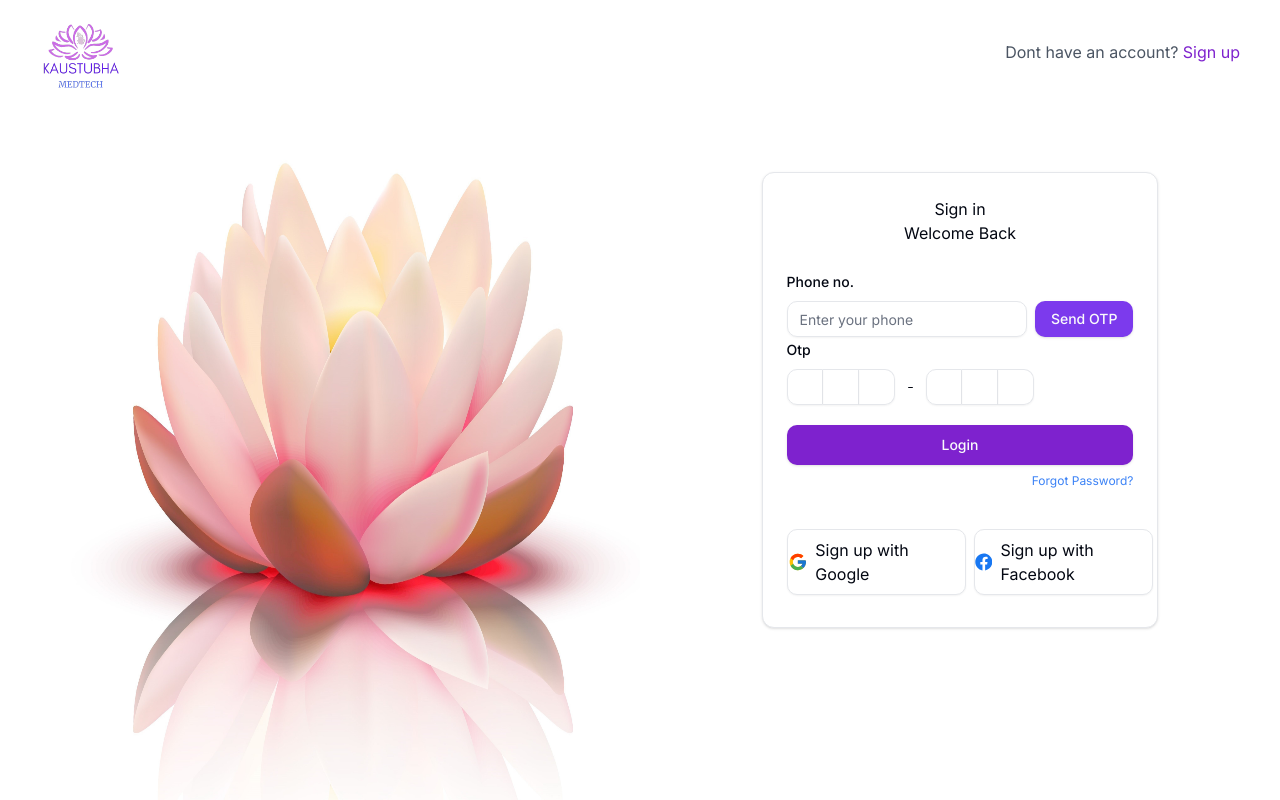
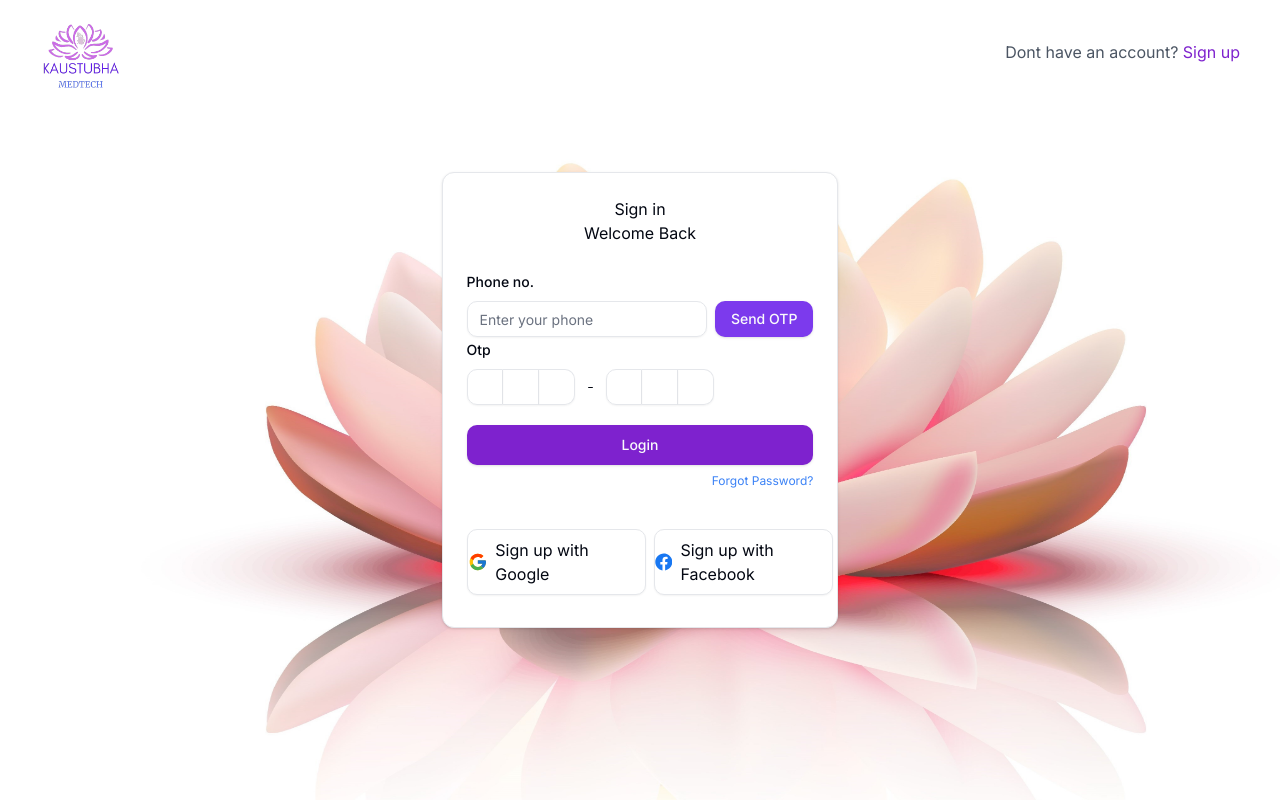
Before and after one commit to Subadha/MedTech, a Next.js app: page /auth/login-otp in a window 1280 px wide. Built offline with nearby package versions, Linux system fonts and the light colour scheme.

Commit message:
Form Updated

```diff
--- a/components/auth/login-form.tsx
+++ b/components/auth/login-form.tsx
@@ -21,7 +21,7 @@ import FormSucess from "./form-sucess";
 import FormError from "./form-error";
 import Link from "next/link";
 import Image from "next/image";
-import { FaEye, FaEyeSlash } from 'react-icons/fa';
+import { FaEye, FaEyeSlash } from "react-icons/fa";
 import img from "@/app/images/bg_2.jpg";
 import logo from "@/app/images/logo.png";
 import { useSearchParams } from "next/navigation";
@@ -49,9 +49,12 @@ export const LoginForm = () => {
 
   const onSubmit = (values: z.infer<typeof LoginSchema>) => {
     const data = {
-        ...(validateEmailOrPhone(values.identifier) === "email" ? { email: values.identifier } :
-          validateEmailOrPhone(values.identifier) === "phone" ? { phone: values.identifier } : {}),
-        password: values.password,
+      ...(validateEmailOrPhone(values.identifier) === "email"
+        ? { email: values.identifier }
+        : validateEmailOrPhone(values.identifier) === "phone"
+        ? { phone: values.identifier }
+        : {}),
+      password: values.password,
     };
 
     startTransition(() => {
@@ -68,6 +71,9 @@ export const LoginForm = () => {
 
   return (
     <div className="flex justify-evenly h-[100vh]">
+      <div className="">
+        <Image alt="Login Image" src={img} fill />
+      </div>
       <div className="absolute sm:top-4 sm:left-10 z-10 w-20 h-20">
         <Link href="/">
           <Image src={logo} alt="Logo" layout="fill" objectFit="contain" />
@@ -80,9 +86,6 @@ export const LoginForm = () => {
             Sign up
           </Link>{" "}
         </span>
-      </div>
-      <div className="sm:relative sm:visible invisible sm:w-[50vw] bg-black">
-        <Image alt="Login Image" src={img} className="w-screen h-full" fill />
       </div>
       <div className="sm:flex sm:w-[50vw] sm:mt-0 mt-[140px] justify-center z-10 items-center">
         <CardWrapper
@@ -100,12 +103,12 @@ export const LoginForm = () => {
                   name="identifier"
                   render={({ field }) => (
                     <FormItem>
-                      <FormLabel>Email or Phone</FormLabel>
+                      <FormLabel>Email or Phone no.</FormLabel>
                       <FormControl>
                         <Input
                           disabled={isPending}
                           {...field}
-                          placeholder="Enter your email or phone"
+                          placeholder="Enter your email or phone no."
                           type="text"
                         />
                       </FormControl>
--- a/components/auth/login-otp-form.tsx
+++ b/components/auth/login-otp-form.tsx
@@ -64,6 +64,9 @@ export const LoginUsingOtpForm = () => {
 
   return (
     <div className="flex justify-evenly h-[100vh]">
+      <div className="">
+        <Image alt="Login Image" src={img} fill />
+      </div>
       <div className="absolute sm:top-4 sm:left-10 z-10 w-20 h-20">
         <Link href="/">
           <Image src={logo} alt="Logo" layout="fill" objectFit="contain" />
@@ -77,10 +80,7 @@ export const LoginUsingOtpForm = () => {
           </Link>{" "}
         </span>
       </div>
-      <div className="sm:relative sm:visible invisible sm:w-[50vw] bg-black">
-        <Image alt="Login Image" src={img} className="w-screen h-full" fill />
-      </div>
-      <div className="sm:flex sm:w-[50vw] sm:mt-0 mt-[140px] justify-center z-10 items-center">
+      <div className="sm:flex sm:w-[50vw] lg:w-[40vw] sm:mt-0 mt-[140px] justify-center z-10 items-center">
         <CardWrapper
           headerTitle="Sign in"
           headerLabel="Welcome Back"
```
